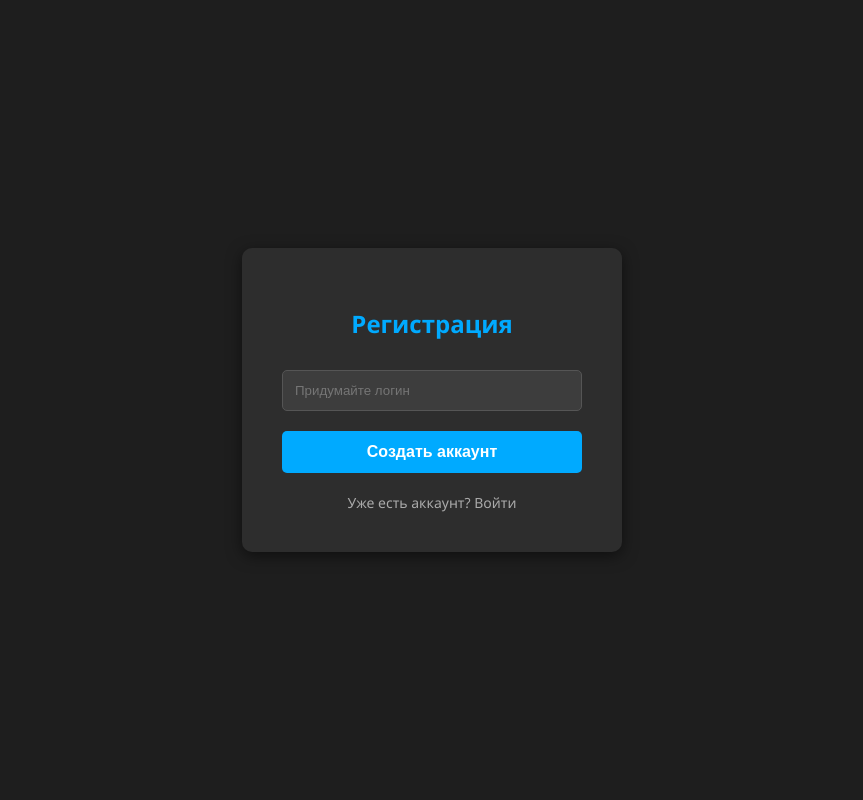
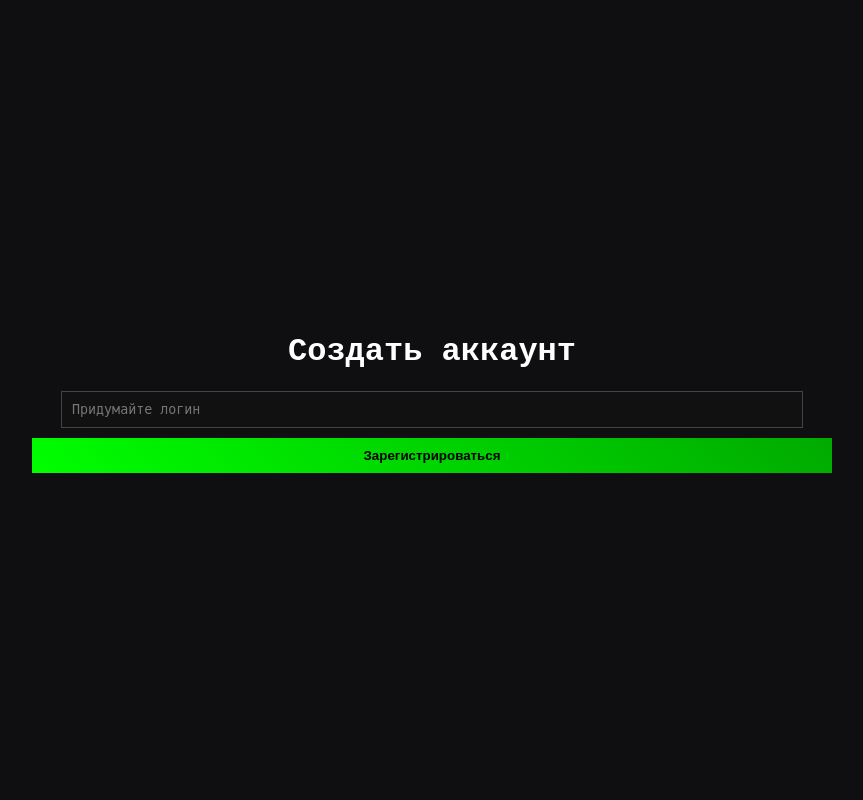
Before and after one commit to kapelyuh848-lgtm/cloud-oc-web1, a Flask app: template templates/register.html in a window 1280 px wide. Shown: the whole page, without its empty margins (208-1071 px from the left). Run offline with Flask 3, Linux system fonts and the light colour scheme; the template is opened without the code that fills it, so the values that code supplies are empty.

Commit message:
Update register.html

```diff
--- a/templates/register.html
+++ b/templates/register.html
@@ -2,86 +2,19 @@
 <html lang="ru">
 <head>
     <meta charset="UTF-8">
-    <meta name="viewport" content="width=device-width, initial-scale=1.0">
     <title>Регистрация CloudOC</title>
-    <style>
-        body {
-            font-family: 'Segoe UI', Tahoma, Geneva, Verdana, sans-serif;
-            background-color: #1e1e1e; /* Темный фон */
-            color: #ffffff;
-            display: flex;
-            justify-content: center;
-            align-items: center;
-            height: 100vh;
-            margin: 0;
-        }
-        .login-container {
-            background-color: #2d2d2d;
-            padding: 40px;
-            border-radius: 10px;
-            box-shadow: 0 4px 15px rgba(0, 0, 0, 0.5);
-            width: 300px;
-            text-align: center;
-        }
-        h2 {
-            margin-bottom: 20px;
-            color: #00aaff; /* Голубой акцент */
-        }
-        input[type="text"] {
-            width: 100%;
-            padding: 12px;
-            margin: 10px 0;
-            background-color: #3d3d3d;
-            border: 1px solid #555;
-            border-radius: 5px;
-            color: white;
-            box-sizing: border-box; /* Чтобы padding не ломал ширину */
-        }
-        button {
-            width: 100%;
-            padding: 12px;
-            background-color: #00aaff;
-            color: white;
-            border: none;
-            border-radius: 5px;
-            cursor: pointer;
-            font-size: 16px;
-            font-weight: bold;
-            margin-top: 10px;
-            transition: background 0.3s;
-        }
-        button:hover {
-            background-color: #0088cc;
-        }
-        .links {
-            margin-top: 20px;
-            font-size: 14px;
-        }
-        a {
-            color: #aaa;
-            text-decoration: none;
-        }
-        a:hover {
-            color: white;
-        }
-    </style>
+    <link rel="stylesheet" href="{{ url_for('static', filename='css/style.css') }}">
 </head>
 <body>
+    <div class="container">
+        <h1>Создать аккаунт</h1>
 
-    <div class="login-container">
-        <h2>Регистрация</h2>
-
-        <form action="/register" method="POST">
-
+        <form action="/api/register" method="POST">
             <input type="text" name="username" placeholder="Придумайте логин" required>
-
-            <button type="submit">Создать аккаунт</button>
+            <button type="submit">Зарегистрироваться</button>
         </form>
 
-        <div class="links">
-            <a href="/">Уже есть аккаунт? Войти</a>
-        </div>
+        <p id="message"></p>
     </div>
-
 </body>
 </html>
```
